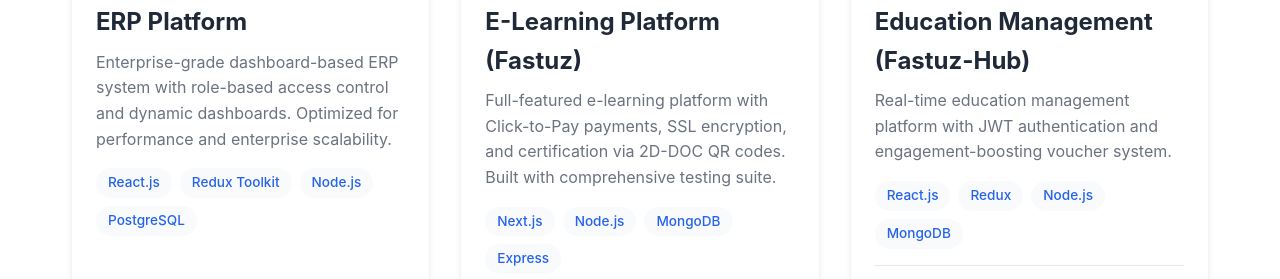
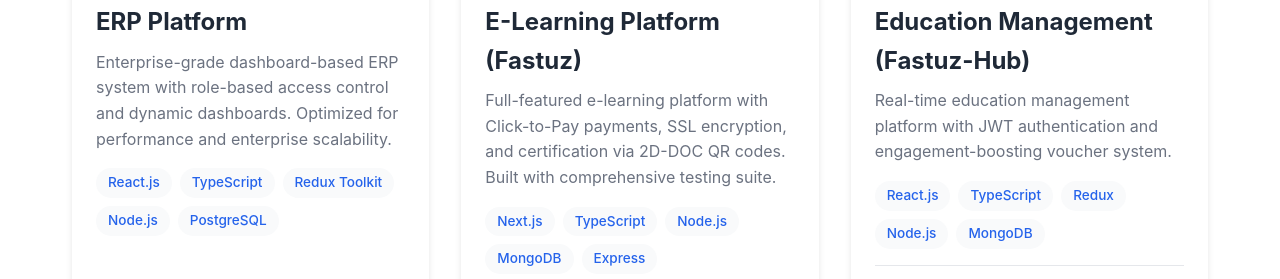
Before and after one commit to mariemamor/mariemamor.github.io, a plain HTML site: page index.html in a window 1280 px wide. Shown: the part 3177-3456 px from the top of the page. Drawn offline with Linux system fonts and the light colour scheme.

Commit message:
Add TypeScript to project tech tags and update GitHub link
Updated project technology tags to include TypeScript and changed GitHub link.

```diff
--- a/index.html
+++ b/index.html
@@ -980,6 +980,7 @@
                     <p class="project-description">Enterprise-grade dashboard-based ERP system with role-based access control and dynamic dashboards. Optimized for performance and enterprise scalability.</p>
                     <div class="project-tech">
                         <span class="tech-tag">React.js</span>
+                        <span class="tech-tag">TypeScript</span>
                         <span class="tech-tag">Redux Toolkit</span>
                         <span class="tech-tag">Node.js</span>
                         <span class="tech-tag">PostgreSQL</span>
@@ -1000,6 +1001,7 @@
                     <p class="project-description">Full-featured e-learning platform with Click-to-Pay payments, SSL encryption, and certification via 2D-DOC QR codes. Built with comprehensive testing suite.</p>
                     <div class="project-tech">
                         <span class="tech-tag">Next.js</span>
+                        <span class="tech-tag">TypeScript</span>
                         <span class="tech-tag">Node.js</span>
                         <span class="tech-tag">MongoDB</span>
                         <span class="tech-tag">Express</span>
@@ -1031,6 +1033,7 @@
                     <p class="project-description">Real-time education management platform with JWT authentication and engagement-boosting voucher system.</p>
                     <div class="project-tech">
                         <span class="tech-tag">React.js</span>
+                        <span class="tech-tag">TypeScript</span>
                         <span class="tech-tag">Redux</span>
                         <span class="tech-tag">Node.js</span>
                         <span class="tech-tag">MongoDB</span>
@@ -1231,7 +1234,7 @@
                 <a href="https://www.linkedin.com/in/mariem-amor/" target="_blank" class="social-link" title="LinkedIn">
                     <i class="fab fa-linkedin-in"></i>
                 </a>
-                <a href="https://github.com/mariemamor" target="_blank" class="social-link" title="GitHub">
+                <a href="https://github.com/yourusername" target="_blank" class="social-link" title="GitHub">
                     <i class="fab fa-github"></i>
                 </a>
             </div>
```
